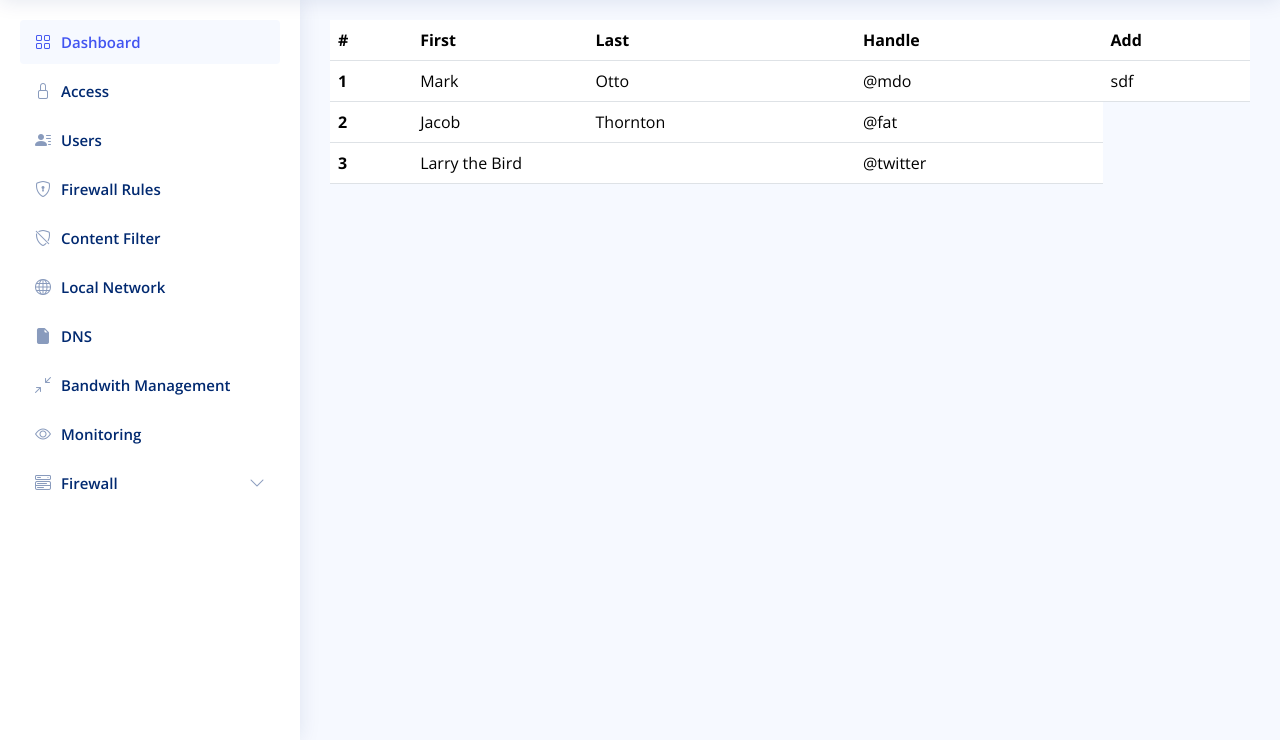
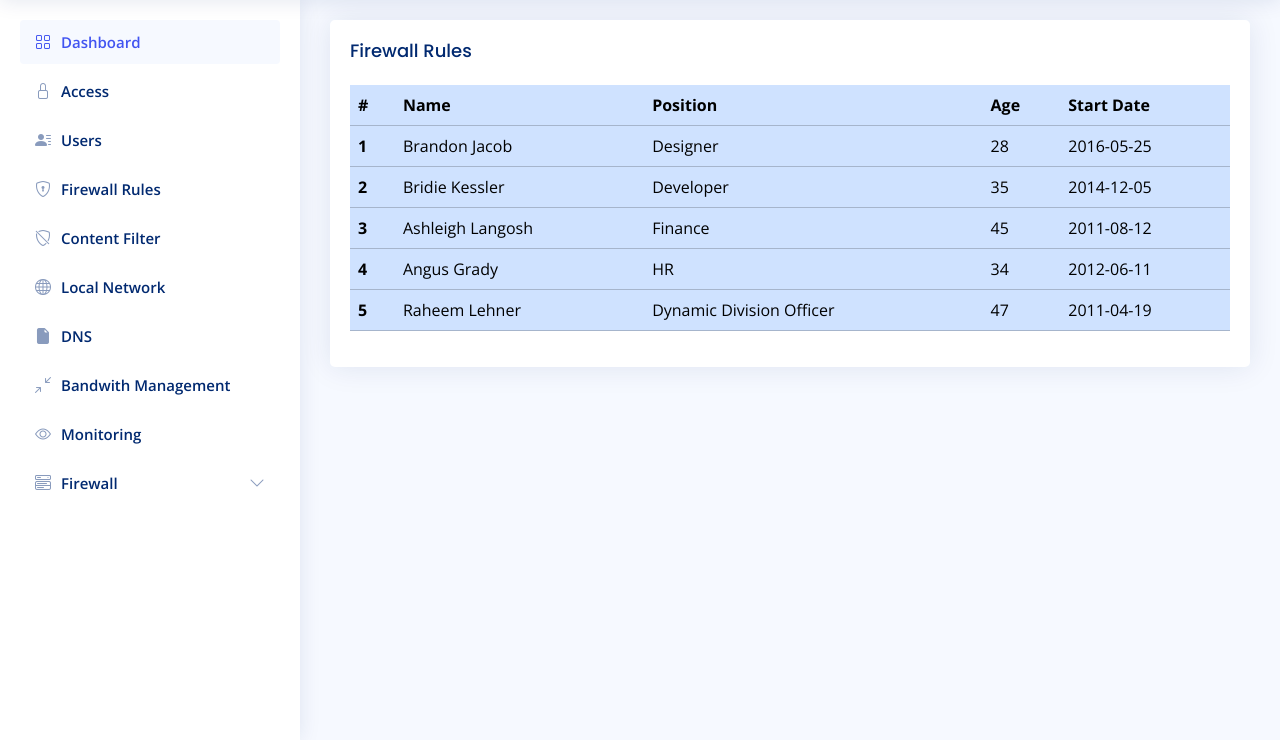
Before and after one commit to 808thlife/HomeWall, a Django app: page /firewall/rules/ in a window 1280 px wide. Shown: the part 60-800 px from the top of the page. Run offline with Django 4.2, Linux system fonts and the light colour scheme; some libraries are stand-ins or nearby versions.

Commit message:
added users page, edited rules table

```diff
--- a/core/templates/core/layout.html
+++ b/core/templates/core/layout.html
@@ -226,7 +226,7 @@
             </li>
 
             <li>
-              <a class="dropdown-item d-flex align-items-center" href="users-profile.html">
+              <a class="dropdown-item d-flex align-items-center" href="#">
                 <i class="bi bi-person"></i>
                 <span>My Profile</span>
               </a>
@@ -288,7 +288,7 @@
         </a>
       </li>
       <li class="nav-item">
-        <a class="nav-link collapsed" href="users-profile.html">
+        <a class="nav-link collapsed" href="{% url "core:users" %}">
           <i class="bi bi-person-lines-fill"></i>
           <span>Users</span>
         </a>
--- a/core/templates/core/rules.html
+++ b/core/templates/core/rules.html
@@ -2,38 +2,63 @@
 {% block body %}
 
 <main id="main" class="main">
+  <div class="card">
+    <div class="card-body">
+      <h5 class="card-title">Firewall Rules</h5>
 
-    <table class="table table-hover">
+      <!-- Dark Table -->
+      <table class="table table-primary">
         <thead>
           <tr>
             <th scope="col">#</th>
-            <th scope="col">First</th>
-            <th scope="col">Last</th>
-            <th scope="col">Handle</th>
-            <th scope = "col">Add</th>
+            <th scope="col">Name</th>
+            <th scope="col">Position</th>
+            <th scope="col">Age</th>
+            <th scope="col">Start Date</th>
           </tr>
         </thead>
         <tbody>
           <tr>
             <th scope="row">1</th>
-            <td>Mark</td>
-            <td>Otto</td>
-            <td>@mdo</td>
-            <td>sdf</td>
+            <td>Brandon Jacob</td>
+            <td>Designer</td>
+            <td>28</td>
+            <td>2016-05-25</td>
           </tr>
           <tr>
             <th scope="row">2</th>
-            <td>Jacob</td>
-            <td>Thornton</td>
-            <td>@fat</td>
+            <td>Bridie Kessler</td>
+            <td>Developer</td>
+            <td>35</td>
+            <td>2014-12-05</td>
           </tr>
           <tr>
             <th scope="row">3</th>
-            <td colspan="2">Larry the Bird</td>
-            <td>@twitter</td>
+            <td>Ashleigh Langosh</td>
+            <td>Finance</td>
+            <td>45</td>
+            <td>2011-08-12</td>
+          </tr>
+          <tr>
+            <th scope="row">4</th>
+            <td>Angus Grady</td>
+            <td>HR</td>
+            <td>34</td>
+            <td>2012-06-11</td>
+          </tr>
+          <tr>
+            <th scope="row">5</th>
+            <td>Raheem Lehner</td>
+            <td>Dynamic Division Officer</td>
+            <td>47</td>
+            <td>2011-04-19</td>
           </tr>
         </tbody>
       </table>
+      <!-- End Dark Table -->
+
+    </div>
+  </div>
 
 </main>
 
--- a/core/urls.py
+++ b/core/urls.py
@@ -5,5 +5,6 @@ app_name = "core"
 
 urlpatterns = [
     path("", views.index, name = "index"),
-    path("rules/", views.rulesView, name = "rulesView")
+    path("rules/", views.rulesView, name = "rulesView"),
+    path("users/", views.users, name = "users")
 ]
--- a/core/views.py
+++ b/core/views.py
@@ -6,3 +6,6 @@ def index(request):
 
 def rulesView(request):
     return render(request, "core/rules.html")
+
+def users(request):
+    return render(request, "core/users.html")
```
